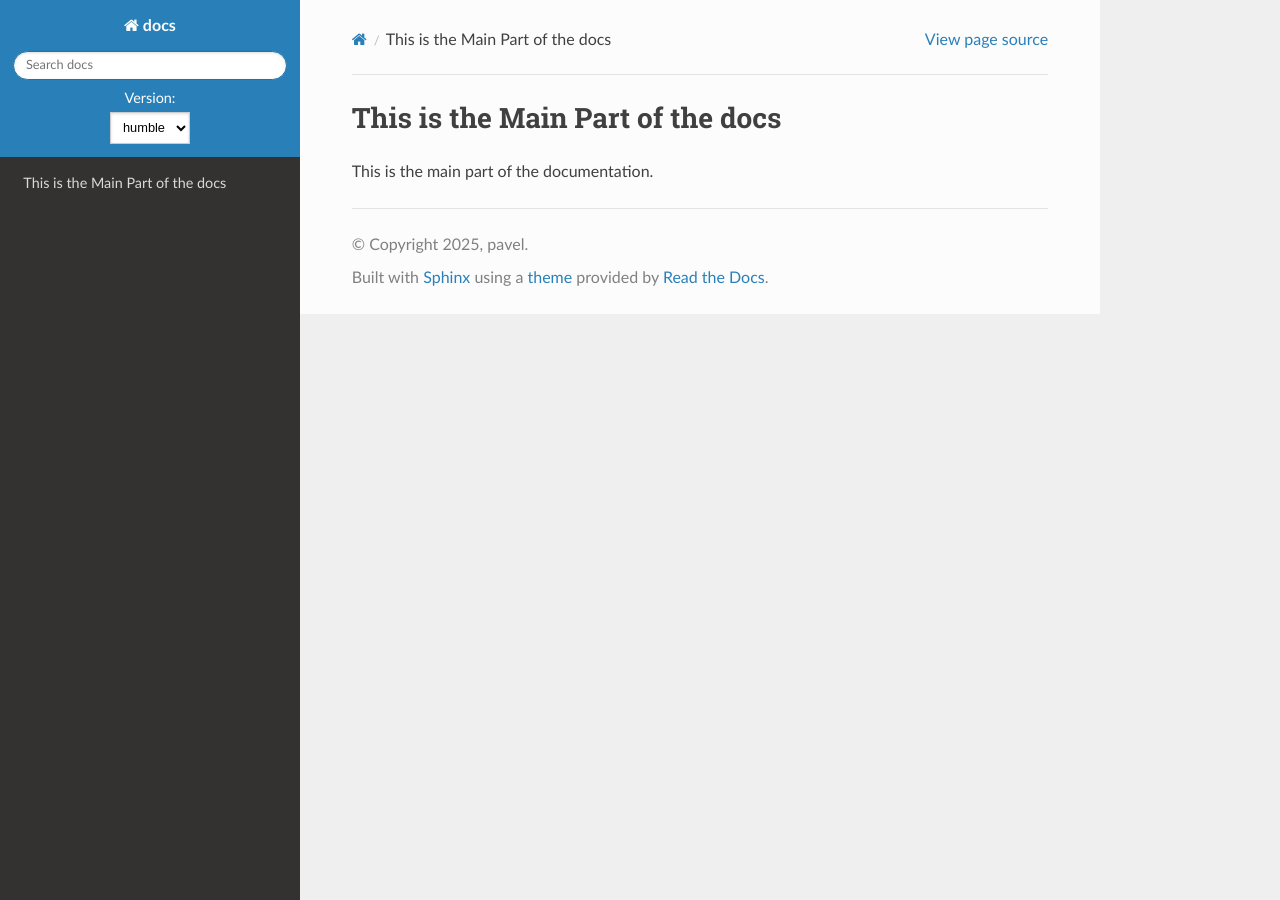
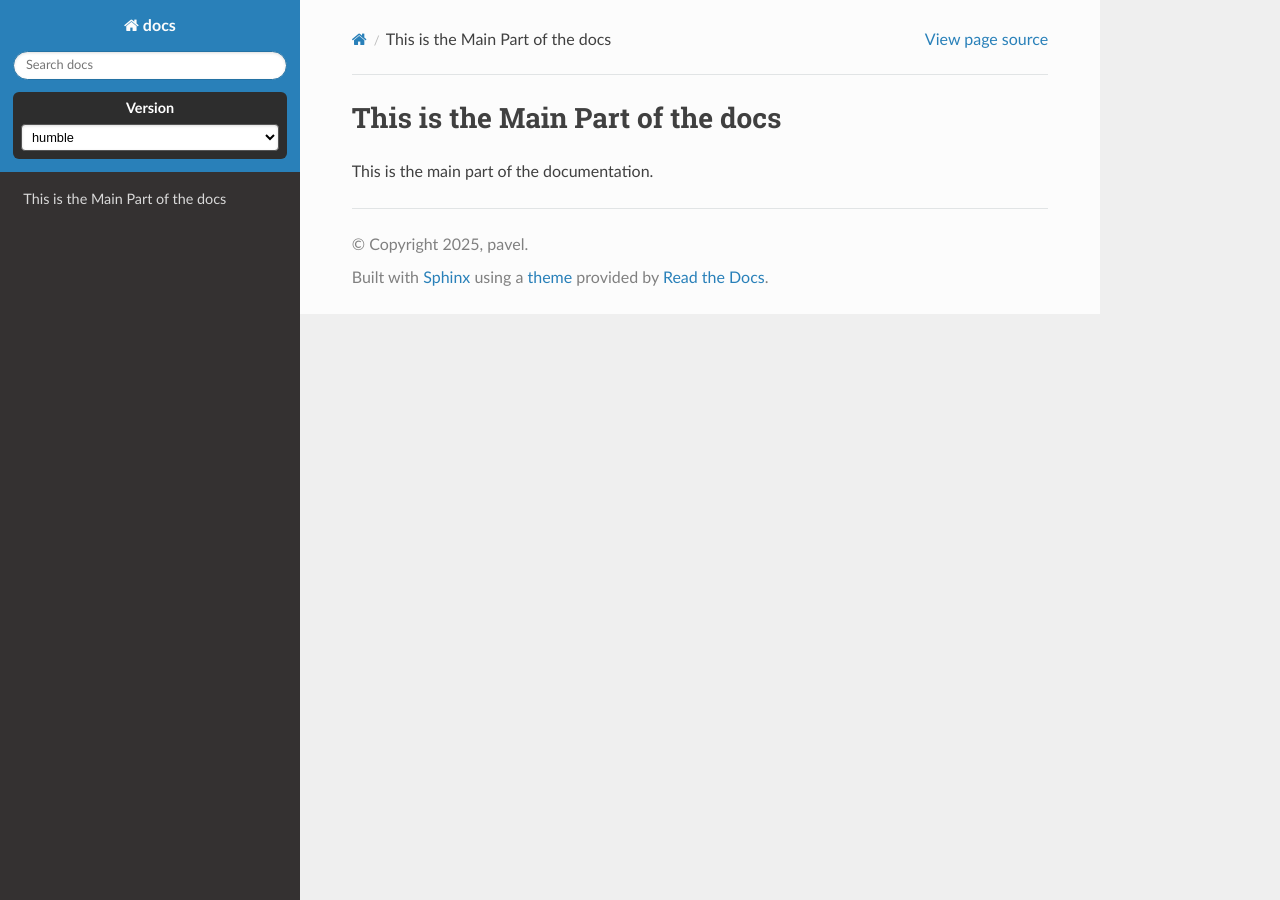
Before and after one commit to Paveljolak/rtd-try5, a Sphinx documentation site: the page built from docs/index.rst, in a window 1280 px wide. Built offline with Sphinx 7.4.7 and the Read the Docs theme 3.1.0, drawn with Linux system fonts in a browser that asks for light colours.

Commit message:
lay styled main

```diff
--- a/docs/_templates/layout.html
+++ b/docs/_templates/layout.html
@@ -2,11 +2,30 @@
 
 {% block sidebartitle %}
 {{ super() }}
-<div class="version-switcher" style="margin-top: 10px; z-index: 9999;">
-    <label for="version-select" style="color:white; display:block; margin-bottom: 4px;">
-        Version:
+<div class="version-switcher" style="
+        margin-top: 12px;
+        padding: 8px;
+        background-color: #2d2d2d;
+        border-radius: 6px;
+        z-index: 9999;
+    ">
+    <label for="version-select" style="
+            color: #fff;
+            display: block;
+            margin-bottom: 6px;
+            font-weight: bold;
+        ">
+        Version
     </label>
-    <select id="version-select" onchange="window.location.href=this.value">
+    <select id="version-select" onchange="window.location.href=this.value" style="
+            width: 100%;
+            padding: 4px 6px;
+            border-radius: 4px;
+            border: 1px solid #555;
+            background-color: #fff;
+            color: #000;
+            font-weight: normal;
+        ">
         <option value="/humble/">humble</option>
         <option value="/jazzy/">jazzy</option>
         <option value="/main/">main</option>
```
